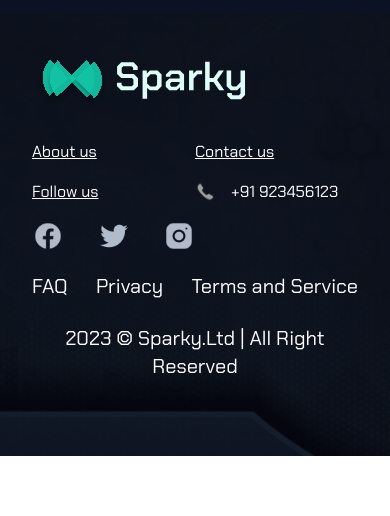
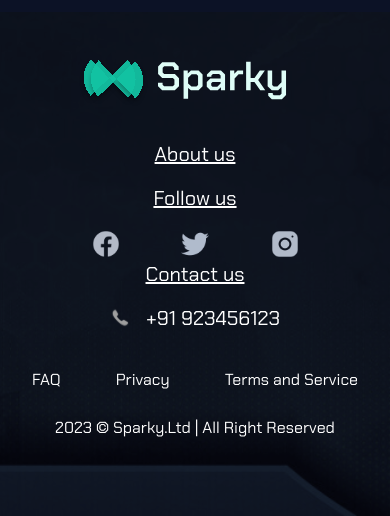
Before and after one commit to poonam-kumawat/sparky, a React (Create React App) app: page / in a window 390 px wide. Shown: the part 5737-6253 px from the top of the page. Before the commit the page ends 6193 px from the top, so only its background shows below. Built offline with nearby package versions, Linux system fonts and the light colour scheme.

Commit message:
aligned footer

```diff
--- a/src/component/Footer/footer.css
+++ b/src/component/Footer/footer.css
@@ -14,8 +14,14 @@
     .footerContent{
         padding-top:10px;
     }
+    .footerLogo{
+        margin: 0 auto;
+    }
     .upper-footer{
         padding-bottom: 20px;
+    }
+    .textFooter{
+        text-align: center;
     }
     .rightReserved{
         padding-bottom: 40px;
--- a/src/component/Footer/footer.js
+++ b/src/component/Footer/footer.js
@@ -16,27 +16,27 @@
       <div className="container footerContent">
         <div className="lg:grid lg:grid-cols-2 upper-footer">
           <div className="pb-4">
-            <img src={footerLogo} alt="img"></img>
+            <img src={footerLogo} alt="img" className="footerLogo"></img>
           </div>
-          <div className="grid grid-cols-2 lg:grid lg:grid-cols-2 ">
+          <div className="lg:grid lg:grid-cols-2 textFooter">
             <div className="">
-              <p className="text-white text-1xl underline lg:text-center">
+              <p className="text-white text-xl underline lg:text-center">
                 About us
               </p>
-              <p className="text-white text-1xl underline lg:text-center">
+              <p className="text-white text-xl underline lg:text-center">
                 Follow us
               </p>
-              <div className="flex justify-between   lg:justify-evenly">
+              <div className="flex  justify-evenly md:justify-between   lg:justify-evenly">
                 <img src={facebook} alt="img" className="w-8"></img>
                 <img src={twitter} alt="img" className="w-8"></img>
                 <img src={instagram} alt="img" className="w-8"></img>
               </div>
             </div>
             <div className="">
-              <p className="text-white text-1xl underline lg:text-center">
+              <p className="text-white text-xl underline lg:text-center">
                 Contact us
               </p>
-              <p className="text-white text-1xl  flex lg:justify-center">
+              <p className="text-white text-xl  flex justify-center">
                 <img src={phone} alt="img" className="w-9 pr-4"></img>+91
                 923456123
               </p>
@@ -52,13 +52,13 @@
         </div>
         <div className="lg:float-right pb-2">
           <div className="flex justify-between">
-            <p className="text-white text-xl pr-5">FAQ</p>
-            <p className="text-white text-xl pr-5">Privacy</p>
-            <p className="text-white text-xl">Terms and Service</p>
+            <p className="text-white text-1xl md:text-xl pr-5">FAQ</p>
+            <p className="text-white text-1xl md:text-xl pr-5">Privacy</p>
+            <p className="text-white text-1xl md:text-xl">Terms and Service</p>
           </div>
         </div>
         <div className="text-center lg:pt-20 rightReserved">
-          <p className="text-white text-xl">
+          <p className="text-white text-1xl md:text-xl">
             2023 © Sparky.Ltd | All Right Reserved
           </p>
         </div>
```
